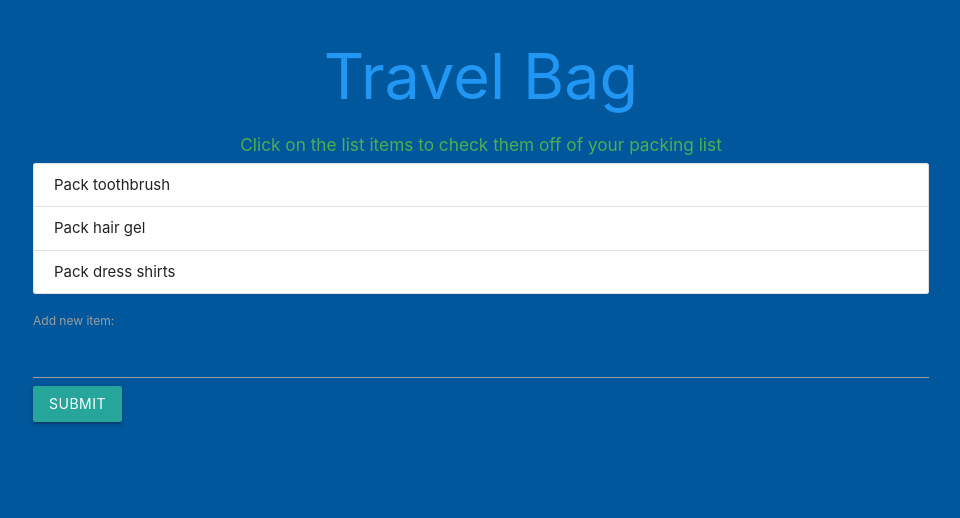
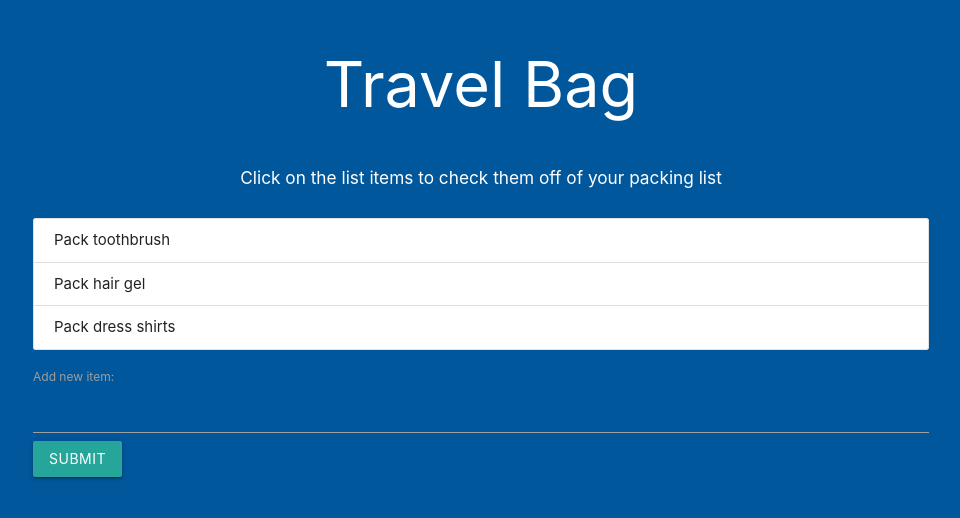
Before and after one commit to Julian-Ramirez1158/To-do-App, a React (Create React App) app: page / in a window 1280 px wide. Shown: the top 518 px of the page, without its empty margins (159-1119 px from the left). Built offline with nearby package versions, Linux system fonts and the light colour scheme.

Commit message:
Apply styling

```diff
--- a/src/App.js
+++ b/src/App.js
@@ -28,10 +28,10 @@ class App extends Component {
   render() {
     return (
       <div className="todo-app container">
-        <h1 className="center blue-text">Travel Bag</h1>
-        <h6 className="center green-text">Click on the list items to check them off of your packing list</h6>
-        <Todos todos={ this.state.todos } deleteTodo={this.deleteTodo}/>
-        <AddTodo addTodo={this.addTodo}/>
+        <h1 className="Header center white-text">Travel Bag</h1>
+        <h6 className="Instructions center white-text">Click on the list items to check them off of your packing list</h6>
+        <Todos className="list-item" todos={ this.state.todos } deleteTodo={this.deleteTodo}/>
+        <AddTodo className="list-item" addTodo={this.addTodo}/>
       </div>
     );
   }
--- a/src/index.css
+++ b/src/index.css
@@ -11,3 +11,11 @@ code {
   font-family: source-code-pro, Menlo, Monaco, Consolas, 'Courier New',
     monospace;
 }
+
+.Header {
+  margin: 50px;
+}
+
+.Instructions {
+  margin: 30px;
+}
```
